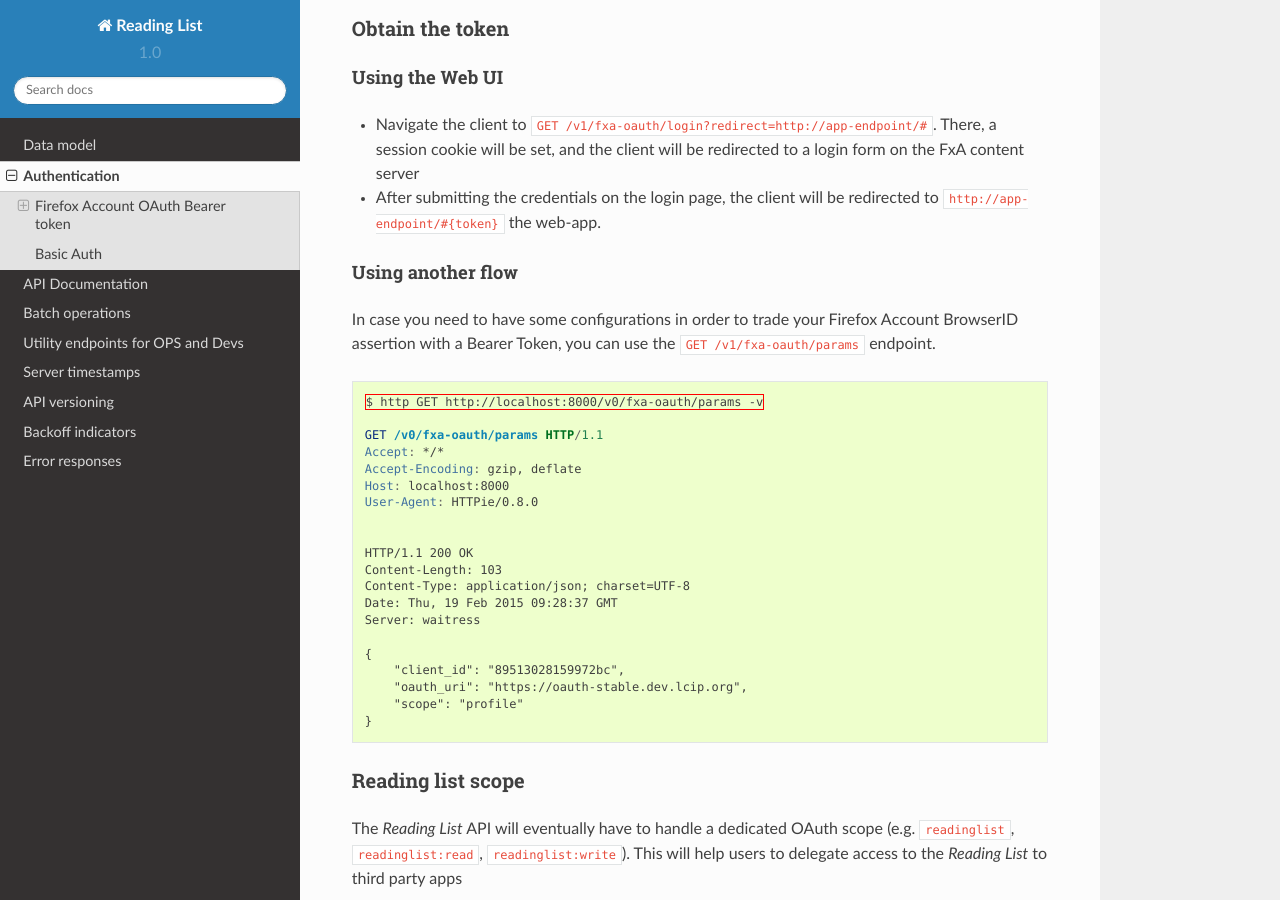
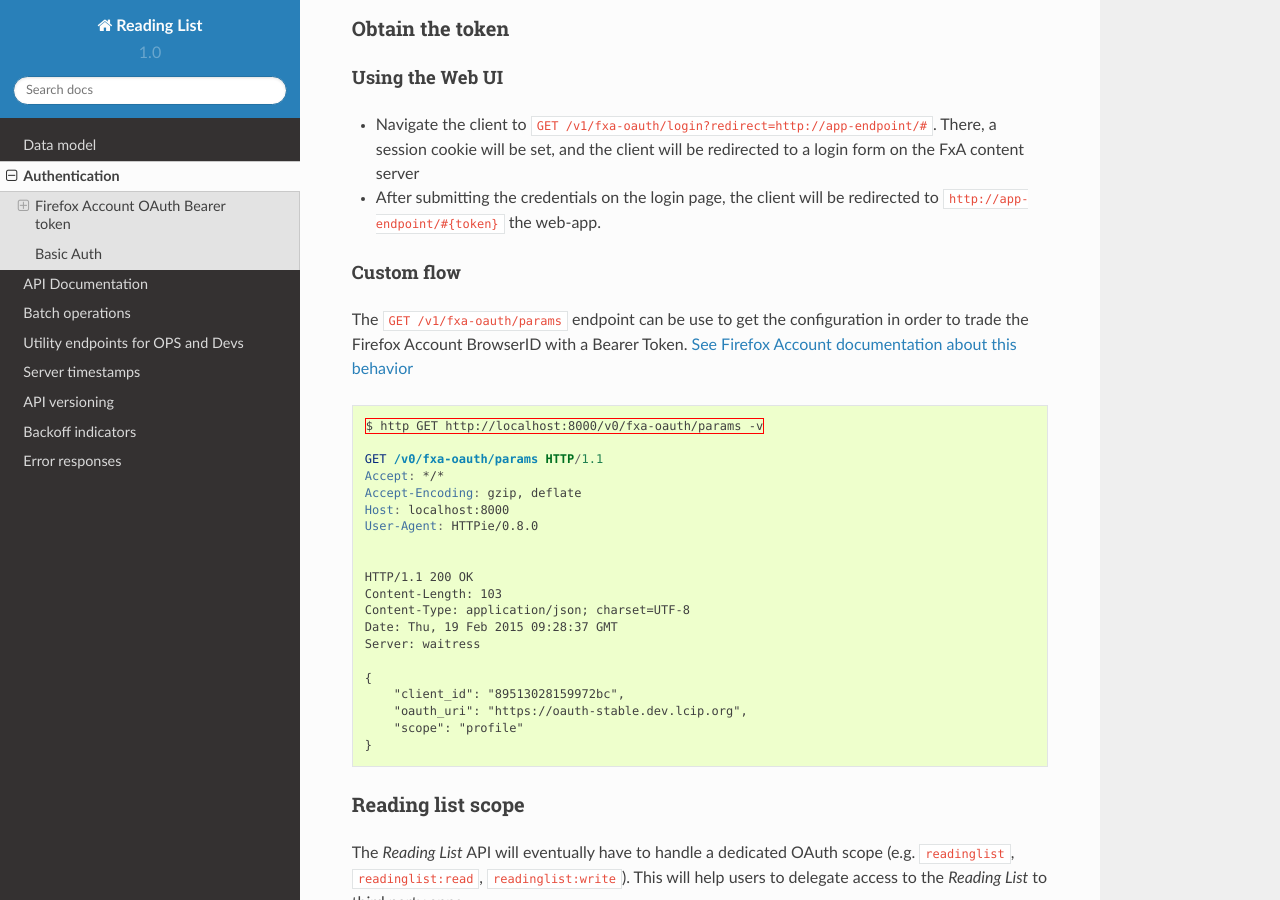
Before and after one commit to Kinto/kinto, a Sphinx documentation site: the page built from docs/authentication.rst, in a window 1280 px wide and 900 px high, scrolled down 316 px. Built offline with Sphinx 7.4.7 and the Read the Docs theme 2.0.0, drawn with Linux system fonts in a browser that asks for light colours.

Commit message:
@leplatrem review.

```diff
--- a/docs/authentication.rst
+++ b/docs/authentication.rst
@@ -26,12 +26,13 @@ Using the Web UI
   be redirected to ``http://app-endpoint/#{token}`` the web-app.
 
 
-Using another flow
-::::::::::::::::::
+Custom flow
+:::::::::::
 
-In case you need to have some configurations in order to trade your
-Firefox Account BrowserID assertion with a Bearer Token, you can use
-the ``GET /v1/fxa-oauth/params`` endpoint.
+The ``GET /v1/fxa-oauth/params`` endpoint can be use to get the
+configuration in order to trade the Firefox Account BrowserID with a
+Bearer Token. `See Firefox Account documentation about this behavior
+<https://developer.mozilla.org/en-US/Firefox_Accounts#Firefox_Accounts_BrowserID_API>`_
 
 .. code-block:: http
 
```
